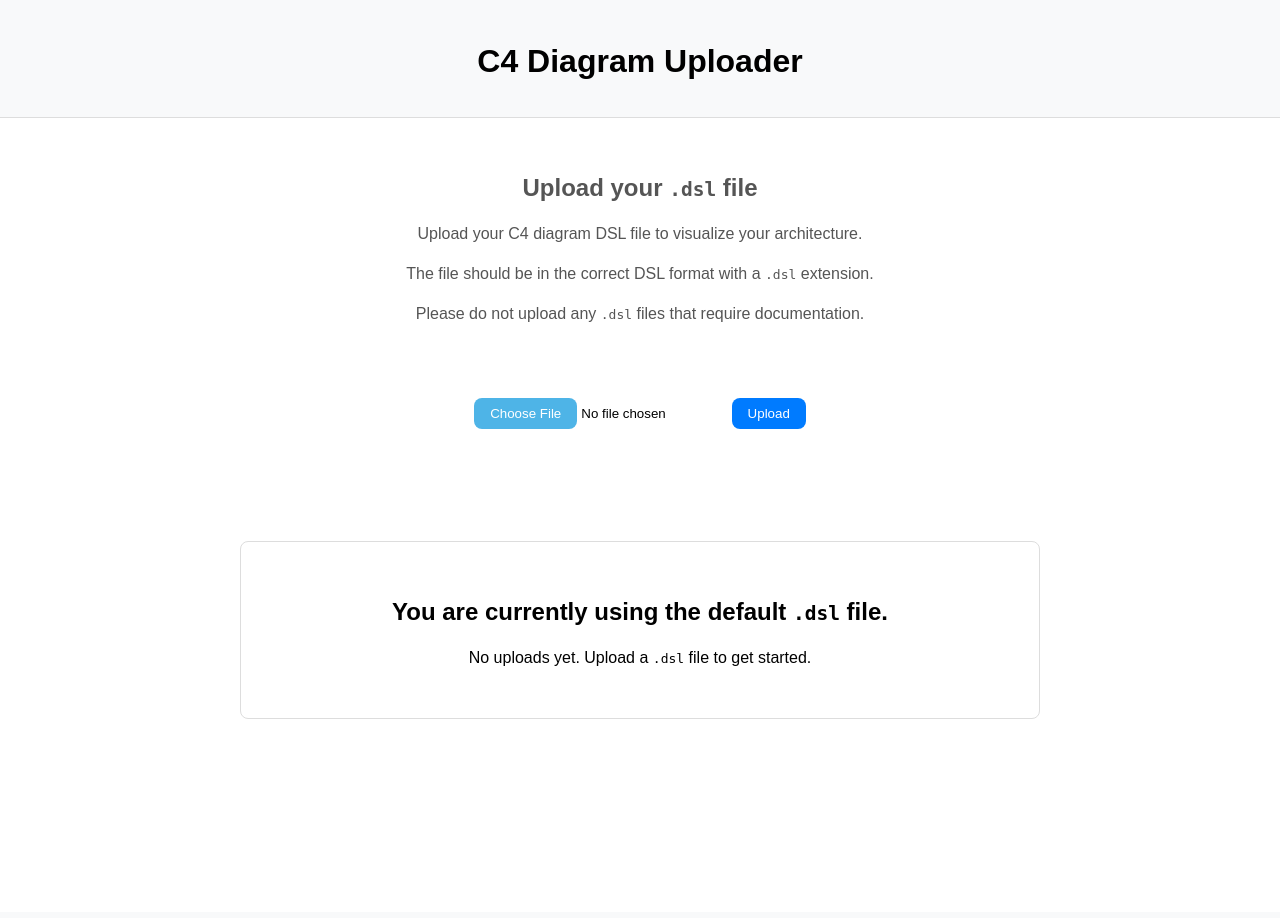
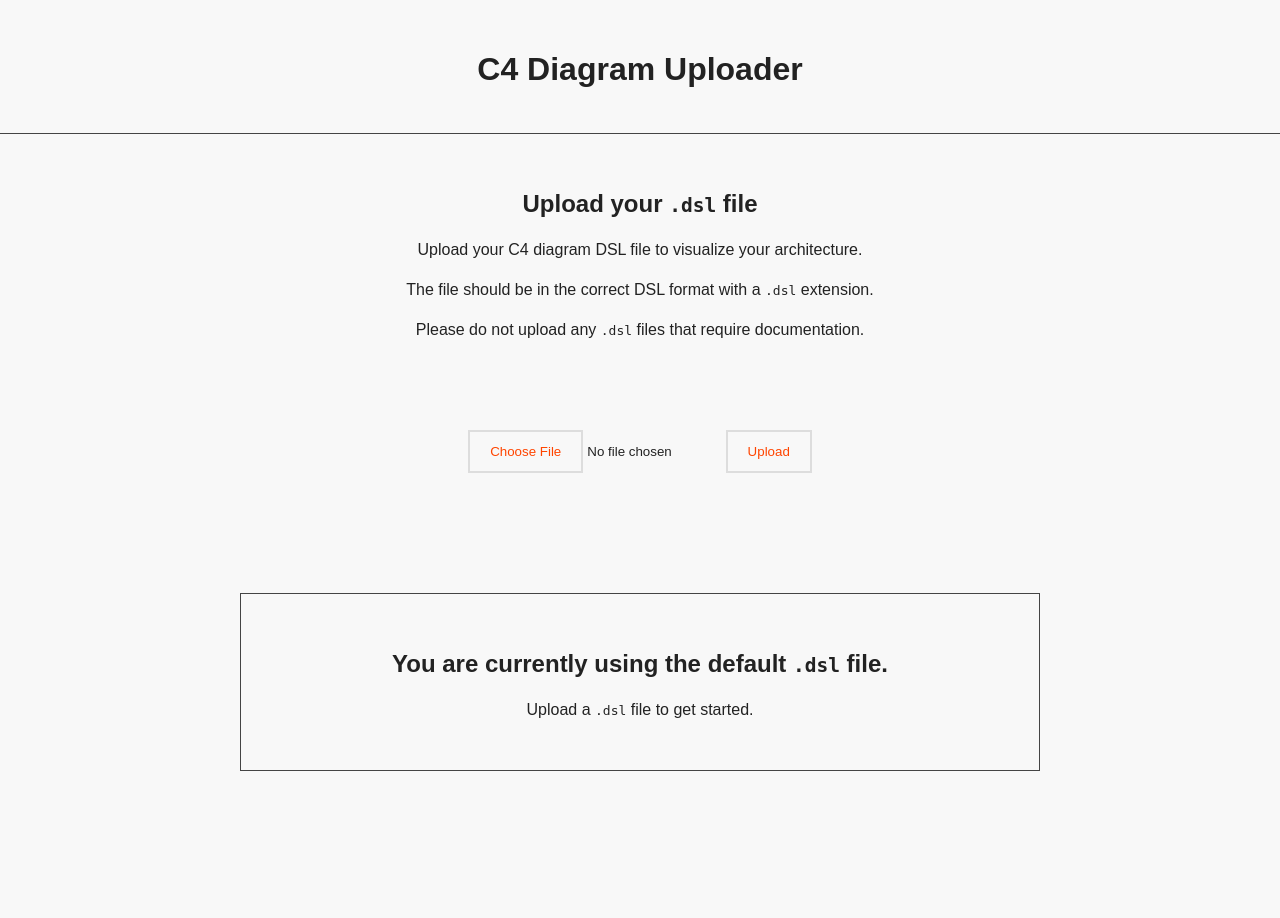
Before and after one commit to theophilusn/zu-diagrams, a Flask app: page / in a window 1280 px wide. Before the commit the page ends 719 px from the top, so only its background shows below. Run offline with Flask 3, Linux system fonts and the light colour scheme; some libraries are stand-ins or nearby versions.

Commit message:
chore: styling change

```diff
--- a/uploader/static/styles.css
+++ b/uploader/static/styles.css
@@ -1,16 +1,12 @@
 /* Base styles */
 :root {
-  --primary-color: #007bff;
-  --primary-hover: #0056b3;
-  --secondary-color: #4eb4e7;
-  --secondary-hover: #2f96c0;
+  --white: #f8f8f8;
+  --dark-gray: #222222;
+  --accent-color: #FF4500; /* International Orange */
+  --border-color: #444444;
+  --light-border: #dddddd;
   --success-color: #28a745;
   --danger-color: #dc3545;
-  --danger-hover: #bd2130;
-  --light-bg: #f8f9fa;
-  --border-color: #ddd;
-  --text-color: #555;
-  --light-text: #6c757d;
 }
 
 body {
@@ -18,17 +14,20 @@ body {
   margin: 0;
   padding: 0;
   line-height: 1.5;
+  background-color: var(--white);
+  color: var(--dark-gray);
 }
 
 /* Typography */
 h1, h2 {
   margin-bottom: 1rem;
+  color: var(--dark-gray);
 }
 
 /* Layout */
 .header {
-  background-color: var(--light-bg);
-  padding: 1rem;
+  background-color: var(--white);
+  padding: 1.5rem;
   border-bottom: 1px solid var(--border-color);
   text-align: center;
 }
@@ -37,7 +36,7 @@ main {
   display: flex;
   justify-content: center;
   padding: 2rem 0;
-  min-height: calc(100vh - 70px);
+  min-height: calc(100vh - 80px);
 }
 
 .container {
@@ -45,14 +44,14 @@ main {
   flex-direction: column;
   width: 100%;
   max-width: 800px;
-  gap: 2rem;
+  gap: 2.5rem;
 }
 
 /* Instructions section */
 .instructions {
   text-align: center;
-  margin-bottom: 1.5rem;
-  color: var(--text-color);
+  margin-bottom: 2rem;
+  color: var(--dark-gray);
   max-width: 600px;
   align-self: center;
 }
@@ -62,7 +61,6 @@ main {
   text-align: center;
   padding: 2rem;
   border: 1px solid var(--border-color);
-  border-radius: 0.5rem;
   margin-top: 2rem;
 }
 
@@ -84,81 +82,82 @@ input {
 }
 
 input[type="file"]::file-selector-button {
-  background-color: var(--secondary-color);
-  color: white;
-  padding: 0.5rem 1rem;
-  border: none;
-  border-radius: 0.5rem;
+  background-color: transparent;
+  color: var(--accent-color);
+  padding: 0.75rem 1.25rem;
+  border: 2px solid var(--light-border);
   cursor: pointer;
-  transition: background-color 0.3s;
+  transition: all 0.3s;
 }
 
 input[type="file"]::file-selector-button:hover {
-  background-color: var(--secondary-hover);
+  background-color: var(--accent-color);
+  color: var(--white);
 }
+
 .submit-btn,
 button {
-  padding: 0.5rem 1rem;
-  background-color: var(--primary-color);
-  color: white;
-  border: none;
-  border-radius: 0.5rem;
+  padding: 0.75rem 1.25rem;
+  background-color: transparent;
+  color: var(--accent-color);
+  border: 2px solid var(--light-border);
   cursor: pointer;
-  transition: background-color 0.3s;
+  transition: all 0.3s;
 }
 
 .submit-btn:hover,
 button:hover {
-  background-color: var(--primary-hover);
+  background-color: var(--accent-color);
+  color: var(--white);
 }
 
 .form-error {
   color: var(--danger-color);
   font-size: 0.85rem;
-  margin-top: 0.5rem;
+  margin-top: 0.75rem;
 }
 
 /* Message styles */
 .message {
-  padding: 1rem;
-  border-radius: 0.5rem;
+  padding: 1.25rem;
   margin-bottom: 1.5rem;
   text-align: center;
   width: 100%;
   max-width: 500px;
+  border: 1px solid;
 }
 
 .success-message {
-  background-color: #d4edda;
-  color: #155724;
-  border: 1px solid #c3e6cb;
+  background-color: transparent;
+  color: var(--success-color);
+  border-color: var(--success-color);
 }
 
 .error-message {
-  background-color: #f8d7da;
-  color: #721c24;
-  border: 1px solid #f5c6cb;
+  background-color: transparent;
+  color: var(--danger-color);
+  border-color: var(--danger-color);
 }
 
 #operation-message {
-  padding: 0.75rem;
-  border-radius: 0.5rem;
-  margin-bottom: 1rem;
+  padding: 1rem;
+  margin-bottom: 1.25rem;
   text-align: center;
   display: none;
   width: 100%;
+  border: 1px solid;
 }
 
 .operation-success {
-  background-color: #d4edda;
-  color: #155724;
-  border: 1px solid #c3e6cb;
+  background-color: transparent;
+  color: var(--success-color);
+  border-color: var(--success-color);
 }
 
 .operation-error {
-  background-color: #f8d7da;
-  color: #721c24;
-  border: 1px solid #f5c6cb;
+  background-color: transparent;
+  color: var(--danger-color);
+  border-color: var(--danger-color);
 }
 
 .hidden {
--- a/uploader/templates/base.html
+++ b/uploader/templates/base.html
@@ -69,7 +69,6 @@
                 {% endif %}
                 <span class="timestamp">{{ file_previews[filename].timestamp }}</span>
 
-
                 <div class="file-actions">
                   <button
                     class="action-btn set-current-btn {% if file_previews[filename].is_active %}disabled-btn{% endif %}"
@@ -100,7 +99,7 @@
         {% else %}
         <section class="no-uploads">
           <h2>You are currently using the default <code>.dsl</code> file.</h2>
-          <p>No uploads yet. Upload a <code>.dsl</code> file to get started.</p>
+          <p>Upload a <code>.dsl</code> file to get started.</p>
         </section>
         {% endif %}
       </div>
@@ -155,16 +154,12 @@
         });
       });
 
-      // Set a file as the current workspace file
       function setAsCurrent(filename, event) {
-        // Prevent the details element from toggling
         event.stopPropagation();
-
 
         if (event.target.classList.contains('disabled-btn')) {
           return;
         }
-
 
         fetch(`/set-current/${filename}`, {
           method: 'POST',
@@ -177,22 +172,18 @@
           const messageEl = document.getElementById('operation-message');
 
           if (data.success) {
-
-            messageEl.textContent = `Success: ${data.message}`;
+            messageEl.textContent = `${data.message}`;
             messageEl.className = 'operation-success';
-
 
             setTimeout(() => {
               window.location.reload();
             }, 1500);
           } else {
-
             messageEl.textContent = `Error: ${data.message}`;
             messageEl.className = 'operation-error';
           }
 
           messageEl.style.display = 'block';
-
 
           setTimeout(() => {
             messageEl.style.display = 'none';
@@ -201,12 +192,10 @@
         .catch(error => {
           console.error('Error:', error);
 
-
           const messageEl = document.getElementById('operation-message');
           messageEl.textContent = 'Error: Failed to set as current file';
           messageEl.className = 'operation-error';
           messageEl.style.display = 'block';
-
 
           setTimeout(() => {
             messageEl.style.display = 'none';
@@ -214,16 +203,12 @@
         });
       }
 
-      // Delete a file
       function deleteFile(filename, event) {
-        // Prevent the details element from toggling
         event.stopPropagation();
-
 
         if (event.target.classList.contains('disabled-btn')) {
           return;
         }
-
 
         if (!confirm(`Are you sure you want to delete ${filename}?`)) {
           return;
@@ -240,29 +225,24 @@
           const messageEl = document.getElementById('operation-message');
 
           if (data.success) {
-
-            messageEl.textContent = `Success: ${data.message}`;
+            messageEl.textContent = `${data.message}`;
             messageEl.className = 'operation-success';
-
 
             const fileItem = event.target.closest('.upload-item');
             fileItem.remove();
 
-            // If no more files, reload the page
             const filesList = document.querySelector('.uploads-list');
-            if (filesList.children.length === 0) {
+            if (filesList.children.length <= 1) {
               setTimeout(() => {
                 window.location.reload();
               }, 1500);
             }
           } else {
-
             messageEl.textContent = `Error: ${data.message}`;
             messageEl.className = 'operation-error';
           }
 
           messageEl.style.display = 'block';
-
 
           setTimeout(() => {
             messageEl.style.display = 'none';
@@ -271,12 +251,10 @@
         .catch(error => {
           console.error('Error:', error);
 
-
           const messageEl = document.getElementById('operation-message');
           messageEl.textContent = 'Error: Failed to delete file';
           messageEl.className = 'operation-error';
           messageEl.style.display = 'block';
-
 
           setTimeout(() => {
             messageEl.style.display = 'none';
```
Also changed, not shown: other parts of uploader/static/styles.css (+40 -36 lines).
